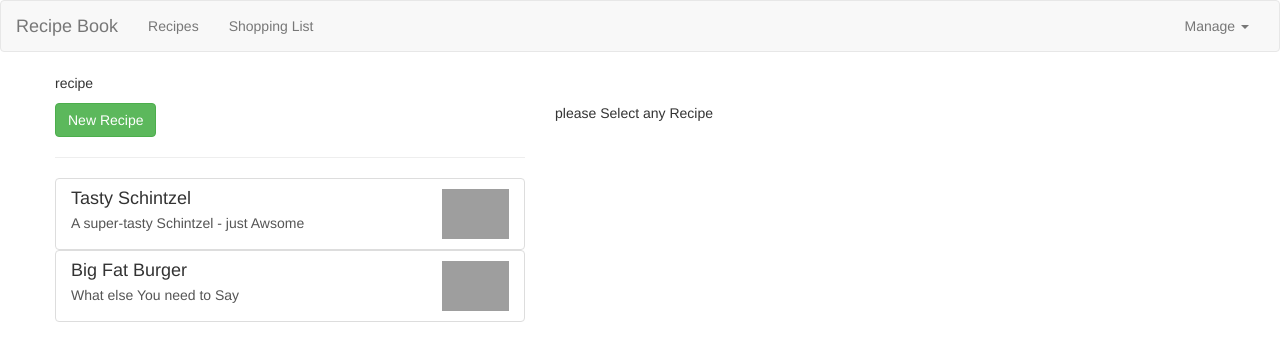
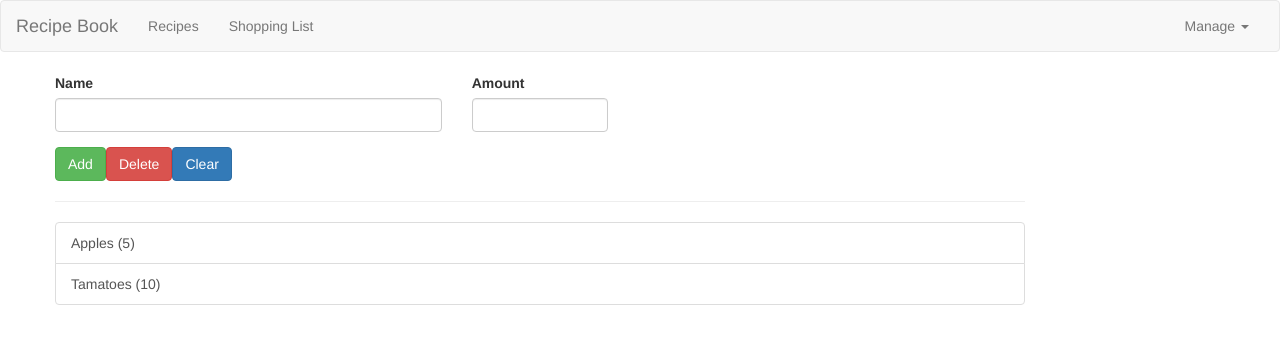
Before and after one commit to pradeepyadavx/Angular, an Angular app in the folder recipe-book-app/: page /shopping-list in a window 1280 px wide. Shown: the top 360 px of the page. Built offline with nearby package versions, Linux system fonts and the light colour scheme; grey boxes are pictures that could not be loaded.

Commit message:
add router to main route i.e recipe and shooping list

```diff
--- /dev/null
+++ b/recipe-book-app/src/app/app-routing.module.ts
@@ -0,0 +1,18 @@
+import { NgModule } from '@angular/core';
+import { Routes, RouterModule} from '@angular/router'
+import { ShoppingListComponent } from './shopping-list/shopping-list.component';
+import { RecipesComponent } from './recipes/recipes.component';
+const appRoutes:Routes=[
+    {path:'',redirectTo:'/recipes',pathMatch:'full'},
+    {path:'recipes',component:RecipesComponent},
+    {path:'shopping-list',component:ShoppingListComponent}
+]
+
+@NgModule({
+    imports:[RouterModule.forRoot(appRoutes)],
+    exports:[RouterModule]
+
+})
+export class AppRoutingModule{
+
+}
--- a/recipe-book-app/src/app/app.component.html
+++ b/recipe-book-app/src/app/app.component.html
@@ -2,8 +2,6 @@
 <div class="container">
   <div class="row">
     <div class="col-md-12"></div>
-    <p>{{  loadedFeature }}</p>
-    <app-recipes *ngIf="loadedFeature ==='recipe'"></app-recipes>
-    <app-shopping-list *ngIf="loadedFeature !=='recipe'"></app-shopping-list>
+       <router-outlet></router-outlet>
   </div>
 </div>
--- a/recipe-book-app/src/app/app.module.ts
+++ b/recipe-book-app/src/app/app.module.ts
@@ -11,6 +11,7 @@
 import { ShoppingEditComponent } from './shopping-list/shopping-edit/shopping-edit.component';
 import { DropDownDirective } from './recipes/shared/dropdown.directive';
 import { ShoppingListService } from './shopping-list/shopping-list.services';
+import { AppRoutingModule } from './app-routing.module';
 
 @NgModule({
   declarations: [
@@ -26,7 +27,8 @@
 
   ],
   imports: [
-    BrowserModule
+    BrowserModule,
+    AppRoutingModule
   ],
   providers: [ShoppingListService],
   bootstrap: [AppComponent]
```
